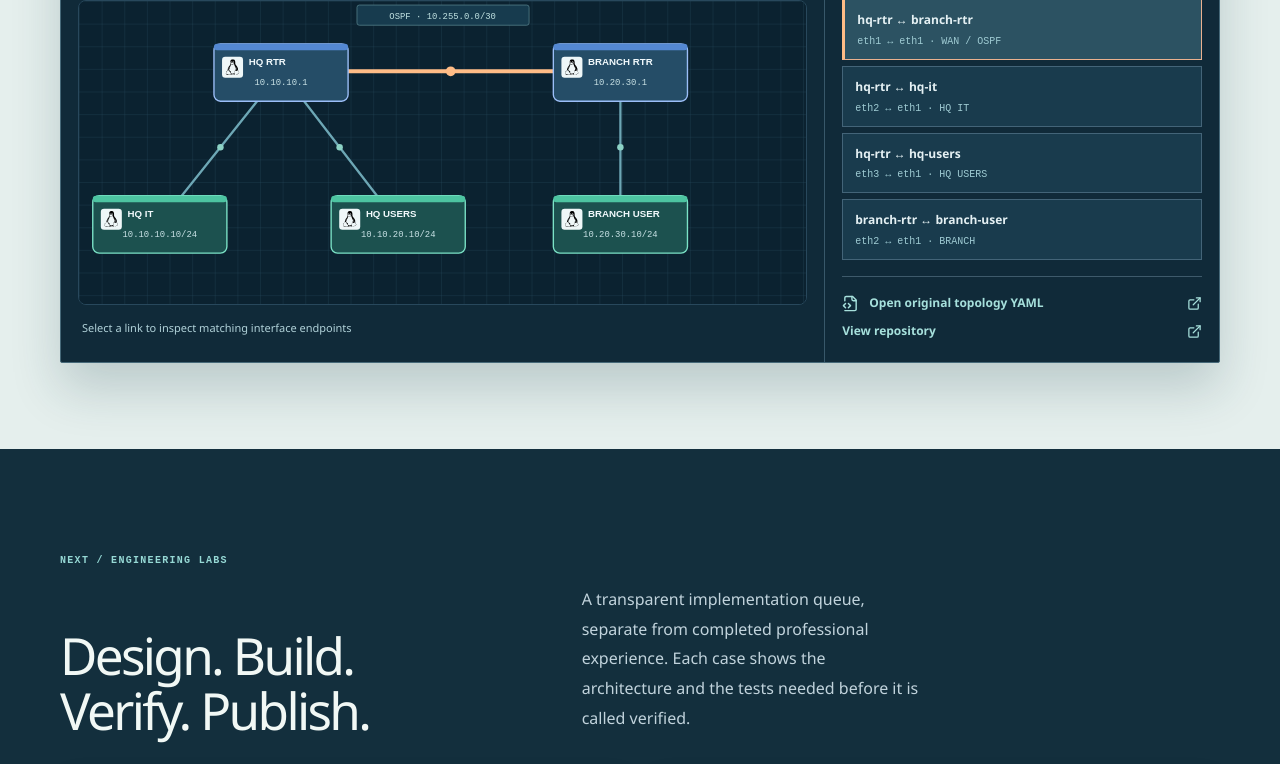
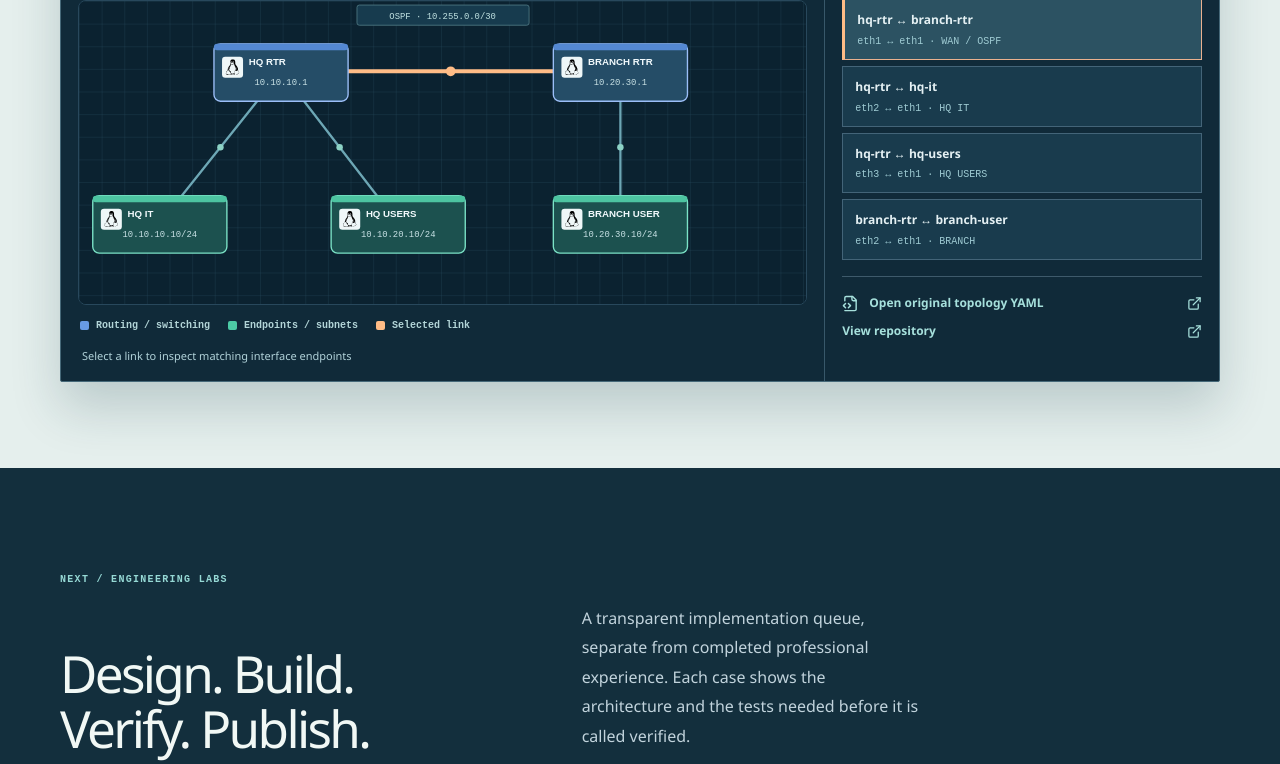
Before and after one commit to tahazitan/taha-zitane-portfolio, a Next.js app: page / in a window 1280 px wide. Shown: the part 7819-8583 px from the top of the page. Built offline with nearby package versions, Linux system fonts and the light colour scheme.

Commit message:
Clarify VLAN applicability and add topology zone legend

```diff
--- a/src/app/evidence-design.css
+++ b/src/app/evidence-design.css
@@ -286,3 +286,8 @@
  .experience-section .experience-item{transition:none}
  .experience-section .experience-item:hover{transform:none}
 }
+
+.topology-legend{display:flex;flex-wrap:wrap;gap:8px 18px;margin:13px 2px;color:#b3d5d8;font:650 10px/1.5 ui-monospace,monospace}
+.topology-legend span{display:inline-flex;align-items:center;gap:7px}
+.topology-legend i{display:inline-block;width:9px;height:9px;border-radius:2px}
+.topology-key-network{background:#679be4}.topology-key-user{background:#4ccba6}.topology-key-link{background:#ffbc86}
--- a/src/components/SourceTopology.tsx
+++ b/src/components/SourceTopology.tsx
@@ -52,9 +52,9 @@ export default function SourceTopology({locale,compact=false}:{locale:Locale;com
   "branch-rtr":{role:"ROUTING / FRR",addr:"10.20.30.1",zone:"network"},
   "hq-switch":{role:"VLAN 10 / 20",addr:"802.1Q",zone:"network"},
   "branch-switch":{role:"VLAN 30",addr:"802.1Q",zone:"network"},
-  "hq-it":{role:"HQ IT / VLAN 10",addr:"10.10.10.10/24",zone:"users"},
-  "hq-users":{role:"HQ USERS / VLAN 20",addr:"10.10.20.10/24",zone:"users"},
-  "branch-user":{role:"BRANCH / VLAN 30",addr:"10.20.30.10/24",zone:"users"}
+  "hq-it":{role:mode==="secure"?"HQ IT / VLAN 10":"HQ IT",addr:"10.10.10.10/24",zone:"users"},
+  "hq-users":{role:mode==="secure"?"HQ USERS / VLAN 20":"HQ USERS",addr:"10.10.20.10/24",zone:"users"},
+  "branch-user":{role:mode==="secure"?"BRANCH / VLAN 30":"BRANCH",addr:"10.20.30.10/24",zone:"users"}
  };
  const wan=mode==="base"?"OSPF · 10.255.0.0/30":"OSPF · 172.16.255.0/30";
 
@@ -86,6 +86,11 @@ export default function SourceTopology({locale,compact=false}:{locale:Locale;com
         </g>})}
        {mode==="secure"&&<g><rect x="374" y="344" width="157" height="24" rx="3" fill="#28495a" stroke="#56baad"/><text x="452" y="360" fill="#b9f4dc" fontSize="10.5" textAnchor="middle" fontFamily="monospace">WireGuard 10.254.0.0/30</text></g>}
       </svg>
+      <div className="topology-legend" aria-label="Topology color key">
+       <span><i className="topology-key-network"/>{locale==="fr"?"Routage / commutation":locale==="ar"?"التوجيه والتبديل":"Routing / switching"}</span>
+       <span><i className="topology-key-user"/>{locale==="fr"?"Postes et VLAN":locale==="ar"?"أجهزة المستخدمين":"Endpoints / subnets"}</span>
+       <span><i className="topology-key-link"/>{locale==="fr"?"Liaison sélectionnée":locale==="ar"?"الرابط المحدد":"Selected link"}</span>
+      </div>
       <p>{t.note}</p>
      </div>
      <aside className="source-aside"><h3>{t.inventory}</h3>
```
